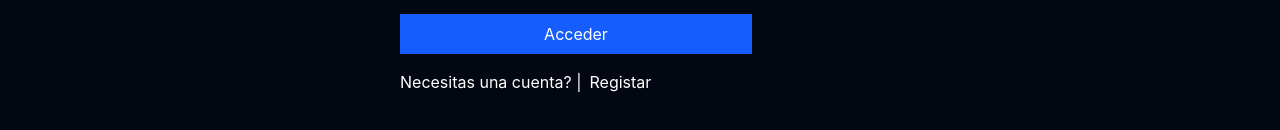
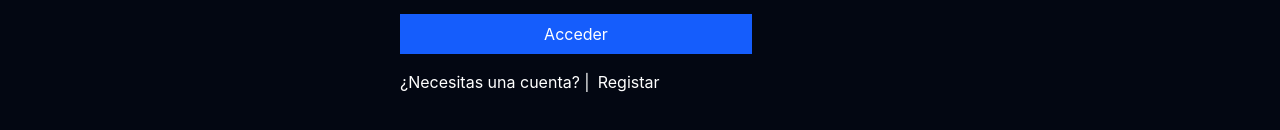
Before and after one commit to mrxandev/recetario-web, a React (Vite) app: page /login in a window 1280 px wide. Shown: the part 492-622 px from the top of the page. Built offline with nearby package versions, Linux system fonts and the light colour scheme; no server answers.

Commit message:
fix: correct typo in login prompt text

```diff
--- a/src/components/auth/Login.tsx
+++ b/src/components/auth/Login.tsx
@@ -47,7 +47,7 @@ export default function Login() {
           <button type="submit" className="bg-blue-600 text-white py-2 w-full">Acceder</button>
 
           <div className="flex gap-2 mt-4">
-            <p className=''>Necesitas una cuenta? |</p>
+            <p className=''>¿Necesitas una cuenta? |</p>
             <a href="/signup">Registar</a>
           </div>
         </form>
```
